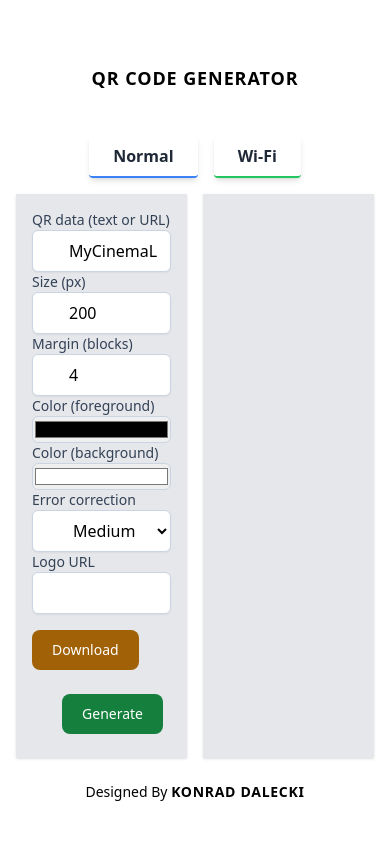
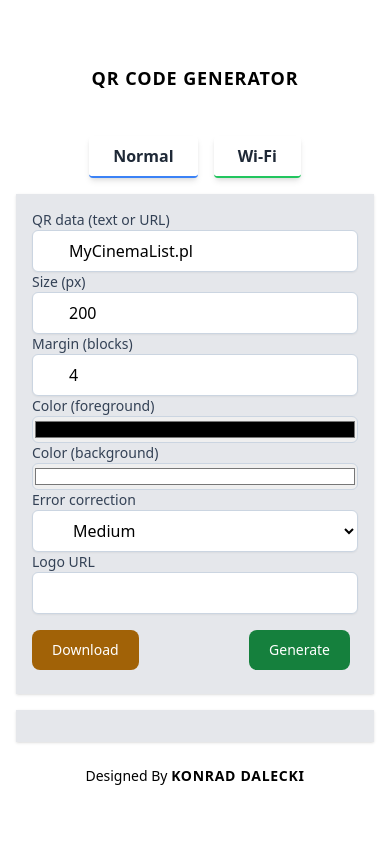
Before and after one commit to L4yoos/QRCodeGenerator, a PHP site: page / in a window 390 px wide. Run offline with PHP 8.4, Linux system fonts and the light colour scheme; some libraries are stand-ins or nearby versions.

Commit message:
add responsibility

```diff
--- a/index.php
+++ b/index.php
@@ -24,7 +24,7 @@
                 </a>
             </div>
         </div>
-        <div class="grid grid-cols-2 gap-4">
+        <div class="grid grid-cols-1 md:grid-cols-2 gap-4">
             <div class="p-4 sm:p-8 bg-gray-200 text-white shadow sm:rounded-lg">
                 <form id="myForm">
                     <div class="form-group">
--- a/wifi/index.php
+++ b/wifi/index.php
@@ -24,7 +24,7 @@
                 </a>
             </div>
         </div>
-        <div class="grid grid-cols-2 gap-4">
+        <div class="grid grid-cols-1 md:grid-cols-2 gap-4">
             <div class="p-4 sm:p-8 bg-gray-200 text-white shadow sm:rounded-lg">
                 <form id="myForm">
                     <div class="form-group">
```
